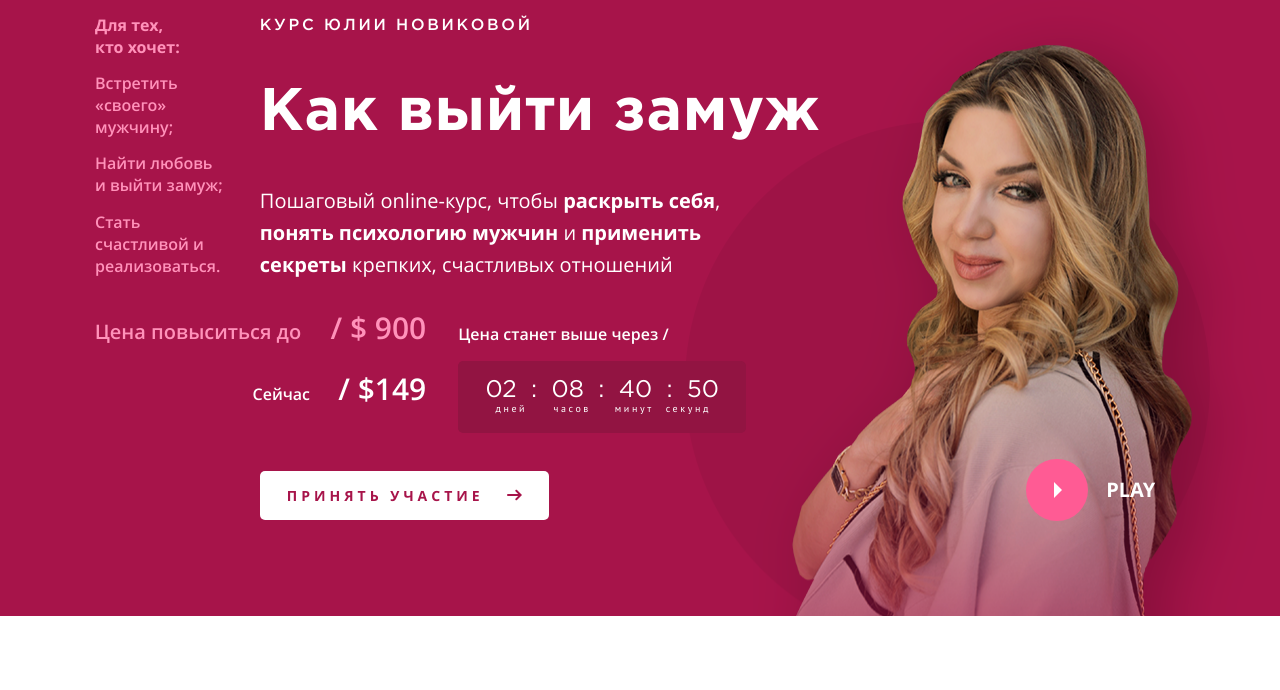
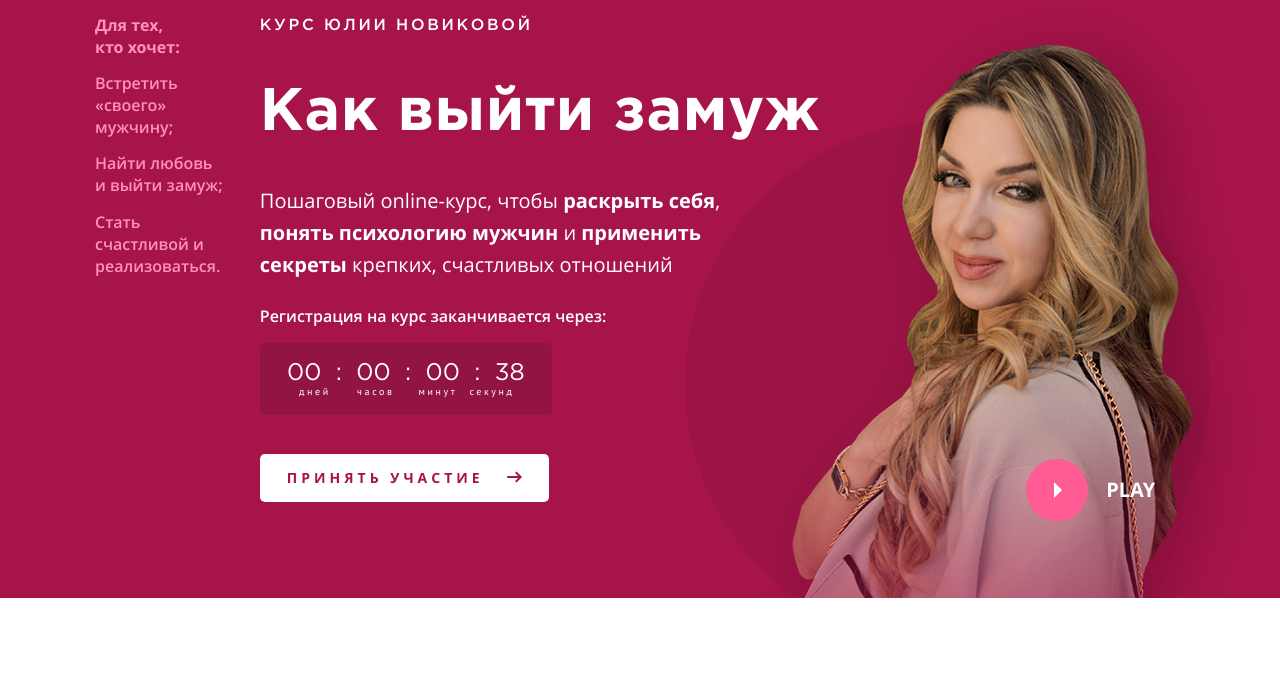
Before and after one commit to Olexiy-repin/novikova1, a website: page dist/index.html in a window 1280 px wide. Shown: the part 110-800 px from the top of the page. Drawn offline with nearby package versions, Linux system fonts and the light colour scheme; files whose address does not match are found by name.

Commit message:
add some changes

```diff
--- a/dist/index.html
+++ b/dist/index.html
@@ -78,12 +78,12 @@
             <div class="row">
                 <div class="col-12">
                     <div class="timer-container">
-                        <div class="timer-container__description">
+                        <!-- <div class="timer-container__description">
                             <p class="timer-container-description-top">Цена повыситься до <span>/ $ 900</span></p>
                             <p class="timer-container-description-bottom">Ceйчас <span>/ $149</span></p>
-                        </div>
+                        </div> -->
                         <div class="timer-container">
-                            <p class="sec-01__timer-text">Цена станет выше через /</p>
+                            <p class="sec-01__timer-text">Регистрация на курс заканчивается через:</p>
                             <div class="timer-wrapper">
                                 <div class="timer-container__timer"><span class="days timer-count">00</span>&nbsp;&nbsp;:&nbsp;&nbsp; <span class="hours timer-count">00</span>&nbsp;&nbsp;:&nbsp;&nbsp; <span class="minutes timer-count">00</span>&nbsp;&nbsp;:&nbsp;&nbsp; <span class="sec timer-count">00</span></div>
                                 <div class="timer-container__bottom-description"><span class="timer-container__bottom-span">дней</span> <span class="timer-container__bottom-span">часов</span> <span class="timer-container__bottom-span">минут</span> <span class="timer-container__bottom-span">секунд</span></div>
@@ -304,12 +304,12 @@
                 <div class="col-12 col-xl-6">
                     <div class="sec-01__content-container">
                         <div class="timer-container">
-                            <div class="timer-container__description">
+                            <!-- <div class="timer-container__description">
                                 <p class="timer-container-description-top">Цена повыситься до <span>/ $ 900</span></p>
                                 <p class="timer-container-description-bottom">Ceйчас <span>/ $149</span></p>
-                            </div>
+                            </div> -->
                             <div class="timer-container">
-                                <p class="sec-01__timer-text">Цена станет выше через /</p>
+                                <p class="sec-01__timer-text">Пошаговый online-курс Юлии Новиковой "Как выйти замуж", чтобы раскрыть себя, понять психологию мужчин и применить секреты крепких, счастливых отношений</p>
                                 <div class="timer-wrapper">
                                     <div class="timer-container__timer"><span class="days-02 timer-count">00</span>&nbsp;&nbsp;:&nbsp;&nbsp; <span class="hours-02 timer-count">00</span>&nbsp;&nbsp;:&nbsp;&nbsp; <span class="minutes-02 timer-count">00</span>&nbsp;&nbsp;:&nbsp;&nbsp; <span class="sec-02 timer-count">00</span></div>
                                     <div class="timer-container__bottom-description"><span class="timer-container__bottom-span">дней</span> <span class="timer-container__bottom-span">часов</span> <span class="timer-container__bottom-span">минут</span> <span class="timer-container__bottom-span">секунд</span></div>
--- a/dist/js/timer.js
+++ b/dist/js/timer.js
@@ -1,6 +1,7 @@
 function updater(e, o, r, t) {
     var n = new Date(2018, 1, 2),
-        u = 2592e5;
+        // u = 2592e5;
+        u = 108000;
     setTimeout(function a() {
         var c = new Date,
             d = u - (c - n) % u,
--- a/dist/styles.css
+++ b/dist/styles.css
@@ -1694,6 +1694,11 @@ img.mfp-img {
 	margin-bottom: 1rem;
 }
 
+#sec-05 .sec-01__timer-text {
+	color: #ff92ba;
+	padding-right: 3rem;
+}
+
 .timer-container-description-top {
 	font-family: OpenSM;
 	font-size: 1.25rem;
@@ -2256,6 +2261,10 @@ img.mfp-img {
 	background-position: top;
 	background-size: auto;
 	background-repeat: no-repeat;
+}
+
+#sec-01 .timer-container > .timer-container {
+	margin-left: 12.1rem;
 }
 
 #sec-01 .row {
@@ -2953,6 +2962,10 @@ img.mfp-img {
 	text-align: center;
 }
 
+#sec-05 .sec-01__timer-text {
+	color: #ff92ba;
+}
+
 .sec-02__card-container {
 	display: none;
 }
```
Also changed, not shown: 1 other file.
